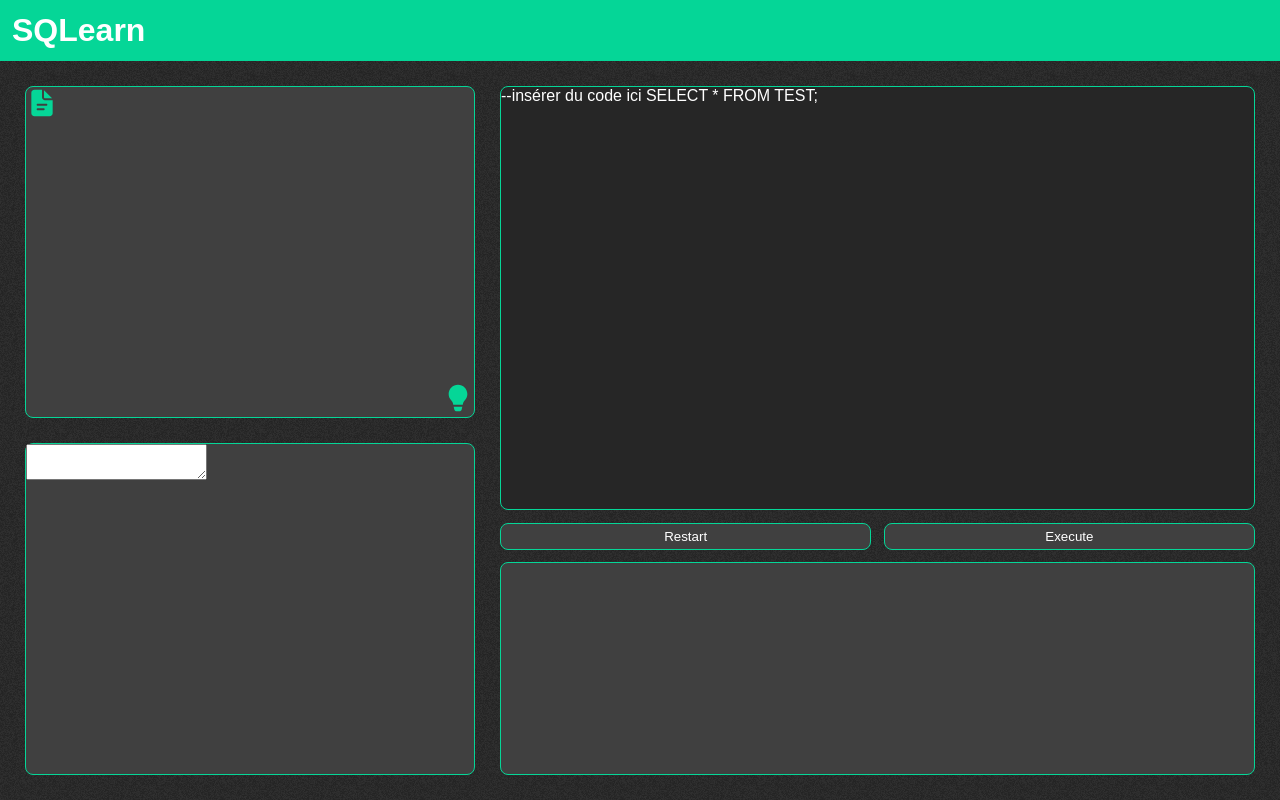
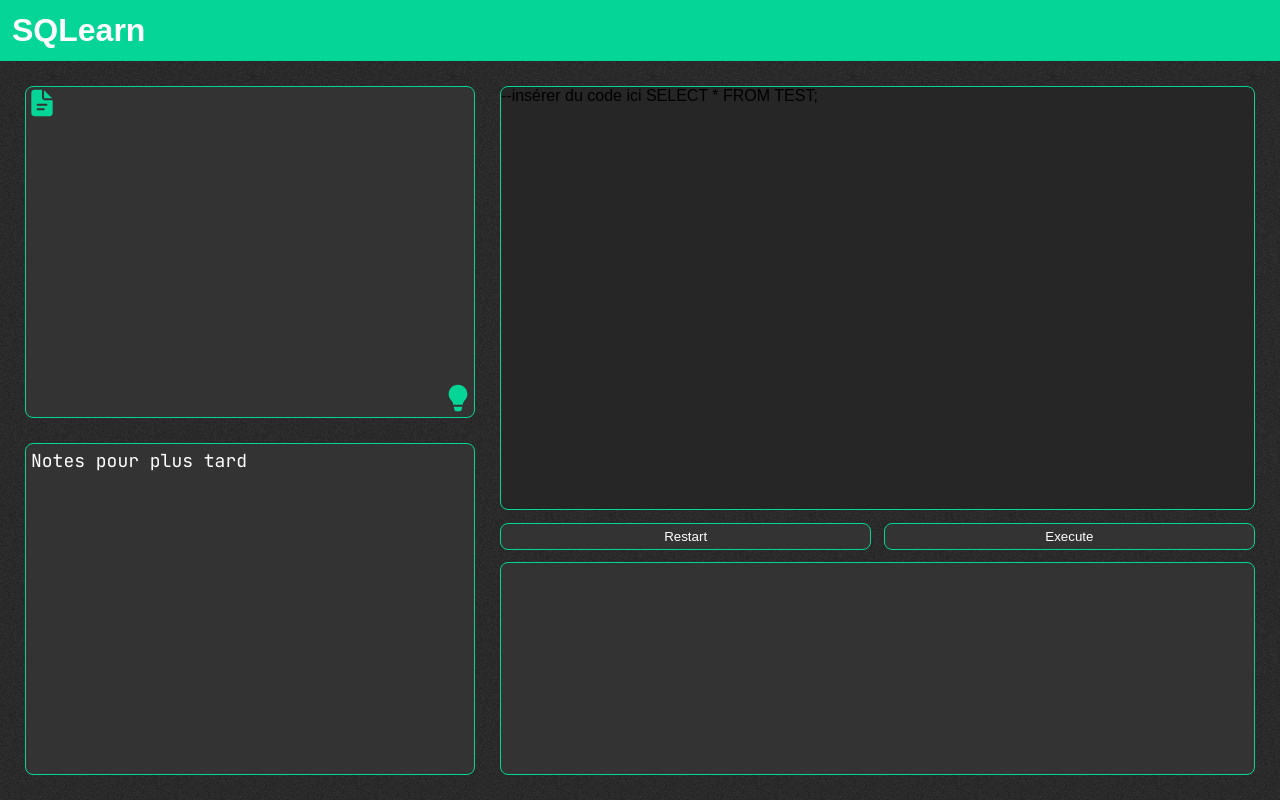
Before and after one commit to CAPELIER-Marla-2124006/SAE-S3, a PHP site: page / in a window 1280 px wide. Run offline with PHP 8.4, Linux system fonts and the light colour scheme.

Commit message:
added textarea section in css so it's not ugly

```diff
--- a/style/style.css
+++ b/style/style.css
@@ -4,14 +4,14 @@
     margin: 0;
     --background: hsl(0, 0%, 15%);
     --accent-color: hsl(162, 95%, 43%);
-    --text-background: hsl(0, 0%, 25%);
-    --text-color: white;
+    --text-background: hsl(0, 0%, 20%);
+    --text-color: hsl(0, 0%, 100%);
     --margin: 25px;
     --border: solid 1px var(--accent-color);
     --border-radius: 8px;
-    color: var(--text-color);
+    /* color: var(--text-color); */
 }
-* :not(#code-editor *) {
+* :not(#code-editor *, textarea#notes) {
     font-family: Arial, Helvetica, sans-serif;
 }
 
@@ -31,6 +31,7 @@ body {
 /* title and navbars */
 .header {
     background: var(--accent-color);
+    color: var(--text-color);
     padding: 12px;
     max-height: fit-content;
 }
@@ -51,10 +52,13 @@ body {
     top: 0;
     right: 0;
     padding: 5px;
+    color: var(--text-color);
 }
-*:has(.title) {
+/* select all divs selected that contains a title (add to the list) so it won't select everything */
+div:is(.todo, .notes, .results):has(.title) {
     position: relative;
 }
+/* when a div that contains a direct child title is hovered, display the title */
 *:hover > .title {
     display: block;
 }
@@ -68,7 +72,7 @@ body {
     max-width: 450px;
 }
 
-/* todo */
+/* todo / instructions */
 .left .todo {
     flex: 1;
     border-radius: var(--border-radius);
@@ -76,16 +80,19 @@ body {
     background: var(--text-background);
     border: var(--border);
 }
+/* put lesson button in top left */
 .left .todo > button#lesson {
     position: absolute;
     top: 0;
     left: 0;
 }
+/* put hint button in bottom right */
 .left .todo > button#hint {
     position: absolute;
     bottom: 0;
     right: 0;
 }
+/* all buttons in todo */
 .left .todo > button {
     background: none;
     border: none;
@@ -98,6 +105,25 @@ body {
     border-radius: var(--border-radius);
     background: var(--text-background);
     border: var(--border);
+}
+.left .notes textarea {
+    resize: none;
+    border: none;
+    outline: none;
+    padding: 5px;
+    width: calc(100% - (2 * 5px));
+    height: calc(100% - (2 * 5px));
+    background: none;
+    color: var(--text-color);
+    font-family: 'JetBrains Mono';
+    font-size: 18px;
+    /* hide scrollbar */
+    -ms-overflow-style: none;  /* IE and Edge */
+    scrollbar-width: none;  /* Firefox */
+}
+/* hide scrollbar in chrome */
+.left .notes textarea::-webkit-scrollbar {
+    display: none;
 }
 
 /* end of left column */
@@ -135,6 +161,7 @@ body {
     background: var(--text-background);
     border: var(--border);
     border-radius: var(--border-radius);
+    color: var(--text-color);
 }
 
 .right .results {
```
